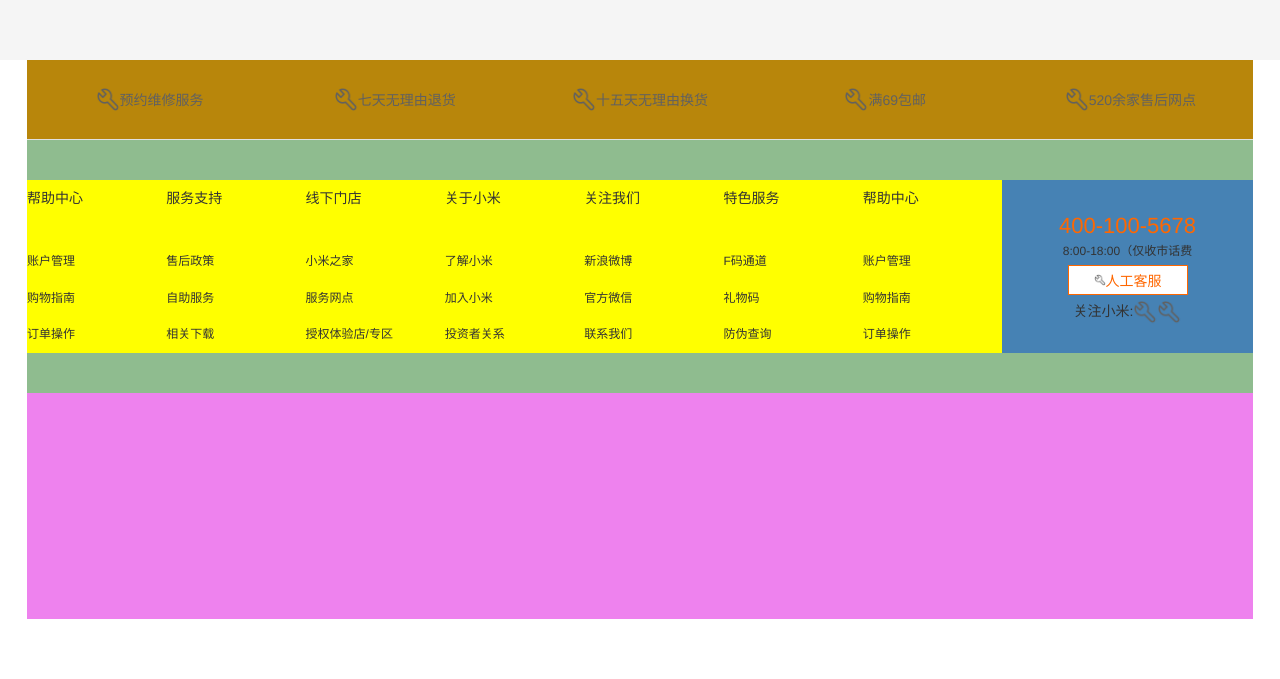
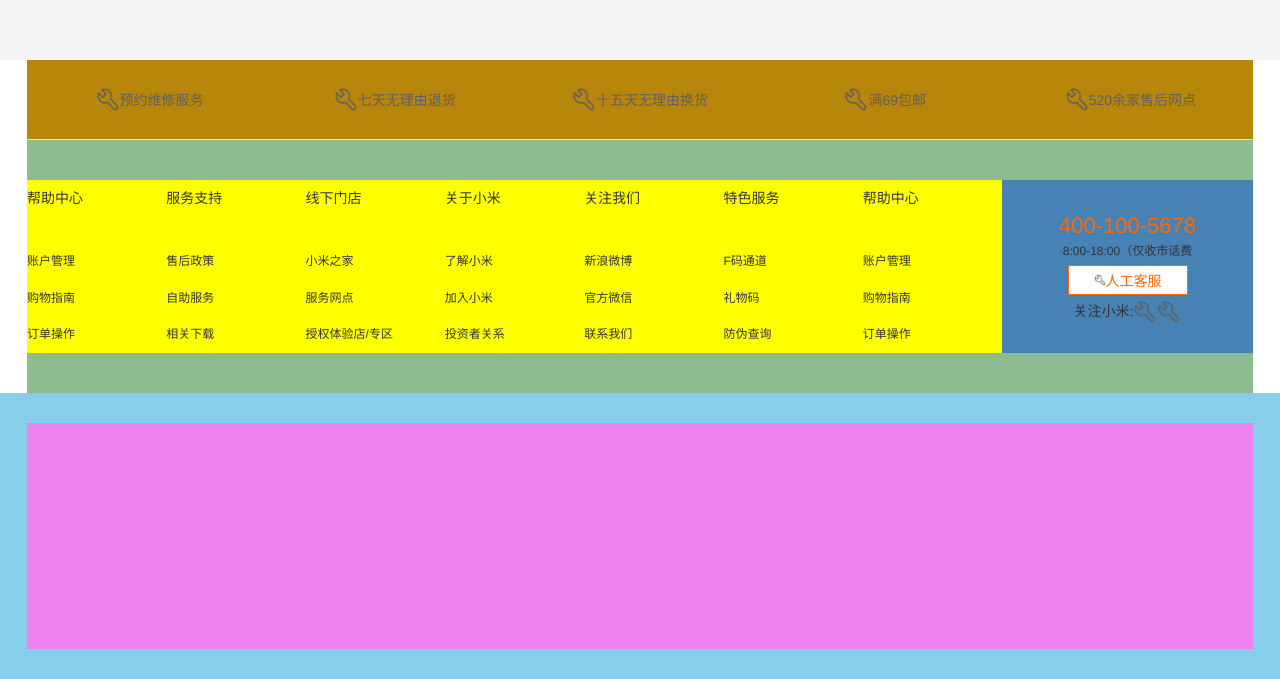
Before and after one commit to anyingiit/htmlMiPcHome, a website: page index.html in a window 1280 px wide. Shown: the part 1752-2431 px from the top of the page. Before the commit the page ends 2371 px from the top, so only its background shows below. Drawn offline with Linux system fonts and the light colour scheme.

Commit message:
修正了footer中footer-info的错误样式

```diff
--- a/css/footer.css
+++ b/css/footer.css
@@ -153,10 +153,18 @@
   background-position: bottom
 }
 
-.footer .container .footer-info{
+.footer .footer-info-container{
   width: 100%;
   height: 226px;
   padding: 30px 0;
+  background-color: skyblue;
+}
+
+.footer .footer-info-container .footer-info{
+  /* width: 100%; */
+  width: 1226px;
+  margin: 0 auto;
+  height: 100%;
   box-sizing: border-box;
   background-color: violet;
 }
--- a/index.html
+++ b/index.html
@@ -1851,6 +1851,8 @@
           </div>
         </div>
       </div>
+    </div>
+    <div class="footer-info-container">
       <div class="footer-info"></div>
     </div>
   </div>
```
